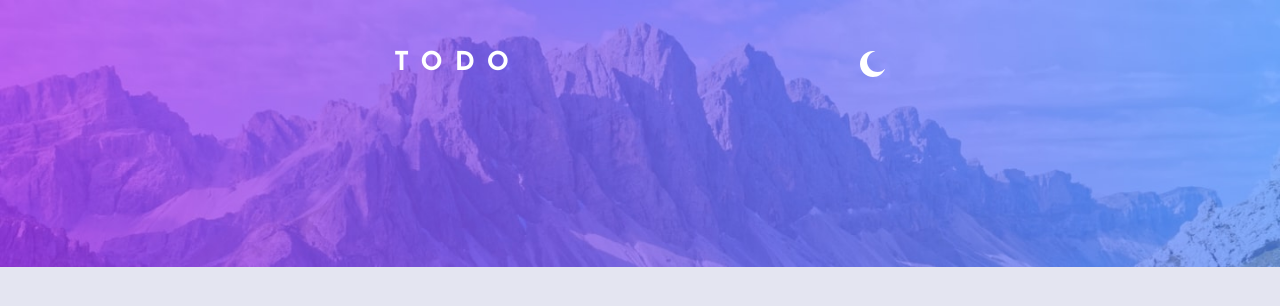
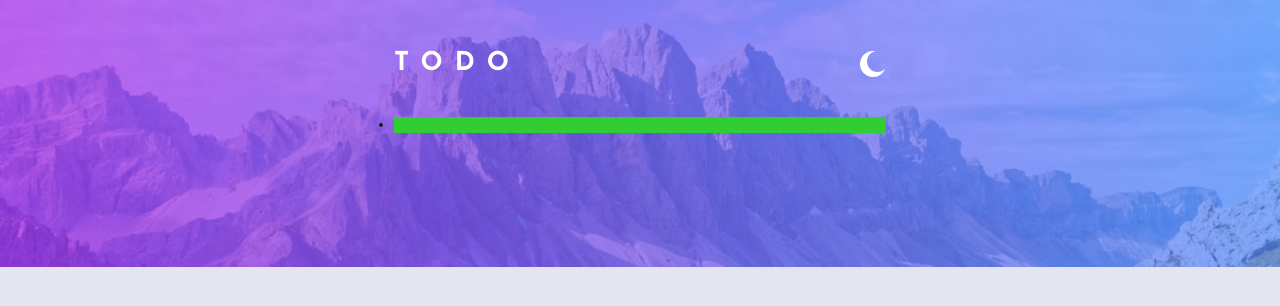
Before and after one commit to lukaszkus/todo-app, a React (Create React App) app: page / in a window 1280 px wide. Shown: the top 306 px of the page. Built offline with nearby package versions, Linux system fonts and the light colour scheme.

Commit message:
ToDo & Footer - component structure added

```diff
--- a/src/App.js
+++ b/src/App.js
@@ -5,6 +5,8 @@ import { GlobalStyles } from "./components/globalStyles";
 import { lightTheme, darkTheme } from "./components/themes";
 
 import Header from "./components/Header";
+import ToDo from "./components/ToDo";
+import Footer from "./components/Footer";
 
 const Container = styled.div`
   margin: 0 auto;
@@ -24,6 +26,8 @@ function App() {
       <GlobalStyles />
       <Container>
         <Header themeToggle={themeToggle} theme={theme} />
+        <ToDo />
+        <Footer />
       </Container>
     </ThemeProvider>
   );
--- /dev/null
+++ b/src/components/Footer/FooterElements.js
@@ -0,0 +1,5 @@
+import styled from "styled-components";
+
+export const FooterContainer = styled.footer`
+  background-color: lightblue;
+`;
--- /dev/null
+++ b/src/components/Footer/index.js
@@ -0,0 +1,7 @@
+import React from "react";
+
+import { FooterContainer } from "./FooterElements";
+
+export default function Footer() {
+  return <FooterContainer />;
+}
--- /dev/null
+++ b/src/components/ToDo/ToDoElements.js
@@ -0,0 +1,17 @@
+import styled from "styled-components";
+
+export const ToDoContainer = styled.main`
+  background-color: limegreen;
+`;
+
+export const ToDoForm = styled.form`
+  background-color: limegreen;
+`;
+
+export const ToDoList = styled.ul`
+  background-color: limegreen;
+`;
+
+export const ToDoItem = styled.li`
+  background-color: limegreen;
+`;
--- /dev/null
+++ b/src/components/ToDo/index.js
@@ -0,0 +1,14 @@
+import React from "react";
+
+import { ToDoContainer, ToDoForm, ToDoList, ToDoItem } from "./ToDoElements";
+
+export default function ToDo() {
+  return (
+    <ToDoContainer>
+      <ToDoForm />
+      <ToDoList>
+        <ToDoItem />
+      </ToDoList>
+    </ToDoContainer>
+  );
+}
--- a/src/components/globalStyles.js
+++ b/src/components/globalStyles.js
@@ -4,7 +4,7 @@ export const GlobalStyles = createGlobalStyle`
   body {
     background: ${({ theme }) => theme.body};
     color: ${({ theme }) => theme.text};
-    // transition: all 0.5s linear;
+    transition: all 0.5s linear;
     background-image: ${({ theme }) => theme.bgMobImg};
     background-repeat: no-repeat;
     background-position: top center;
```
